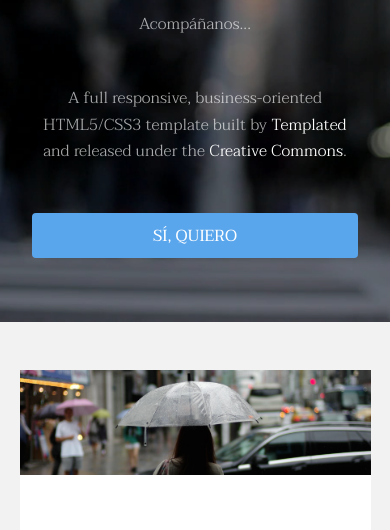
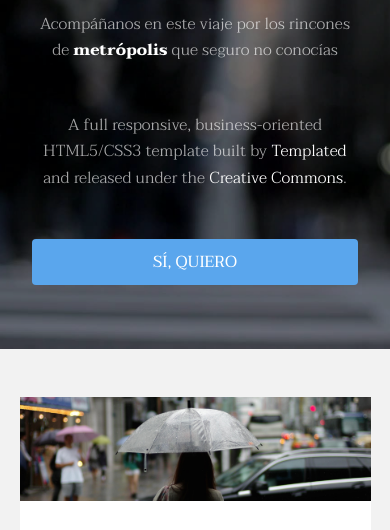
Before and after one commit to findela1aparte/04_REP_METROPOLITA, a plain HTML site: page index.html in a window 390 px wide. Shown: the part 141-671 px from the top of the page. Drawn offline with Linux system fonts and the light colour scheme.

Commit message:
negrita fuerte blanco en la frase de portada por Isabel

```diff
--- a/assets/css/main.css
+++ b/assets/css/main.css
@@ -4226,4 +4226,5 @@
 				width: calc(100% + 2rem);
 			}
 		#three, #four, #footer section { display:none}
-		}
+		#banner b{color:white;font-weight: 900; !important}
+		}
--- a/index.html
+++ b/index.html
@@ -37,7 +37,7 @@
 			<section id="banner" data-video="images/banner">
 				<div class="inner">
 					<h1>Transitive</h1>
-					<p>Acompáñanos...<br />
+					<p>Acompáñanos en este viaje por los rincones de <b>metrópolis</b> que seguro no conocías<br />
 					<p>A full responsive, business-oriented HTML5/CSS3 template<br />
 					built by <a href="https://templated.co/">Templated</a> and released under the <a href="https://templated.co/license">Creative Commons</a>.</p>
 					<a href="#one" class="button special scrolly">Sí, quiero</a>
```
